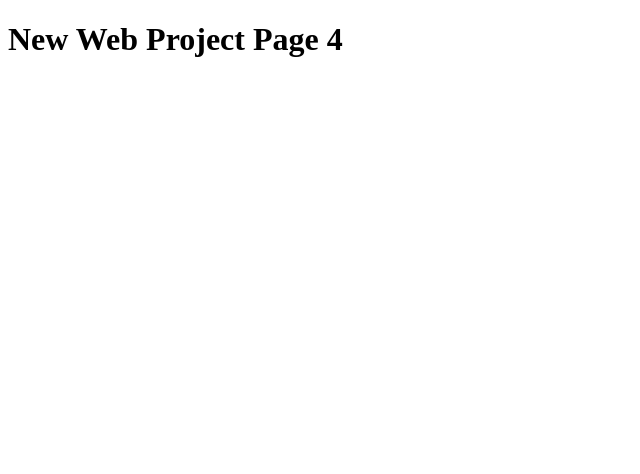
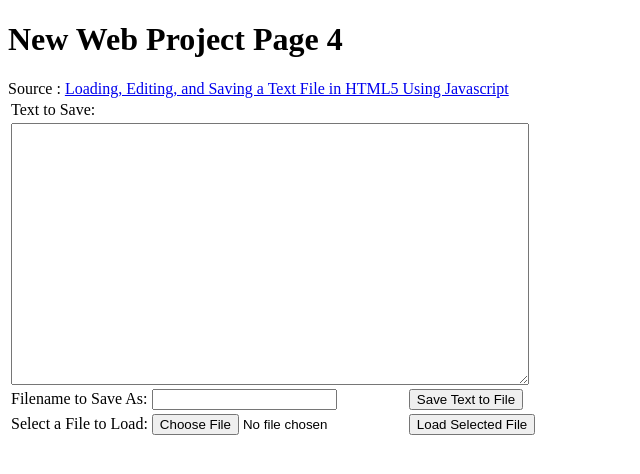
Before and after one commit to 0lesya1317/test4_create_and_save_file, a plain HTML site: page index.html in a window 1280 px wide. Shown: the whole page, without its empty margins (0-640 px from the left). Drawn offline with Linux system fonts and the light colour scheme.

Commit message:
actual code
load from local file to textarea + edit textarea + save from textarea to
file

```diff
--- a/index.html
+++ b/index.html
@@ -7,5 +7,81 @@
 	</head>
 	<body>
 		<h1>New Web Project Page 4</h1>
+
+		Source : <a href="https://thiscouldbebetter.wordpress.com/2012/12/18/loading-editing-and-saving-a-text-file-in-html5-using-javascrip/">Loading, Editing, and Saving a Text File in HTML5 Using Javascript</a>
+		<table>
+			<tr>
+				<td>Text to Save:</td>
+			</tr>
+			<tr>
+				<td colspan="3">
+					<textarea id="inputTextToSave" style="width:512px;height:256px"> </textarea>
+				</td>
+			</tr>
+			<tr>
+				<td>Filename to Save As:</td>
+				<td>
+				<input id="inputFileNameToSaveAs"></input></td>
+				<td>
+				<button onclick="saveTextAsFile()">
+					Save Text to File
+				</button></td>
+			</tr>
+			<tr>
+				<td>Select a File to Load:</td>
+				<td>
+				<input type="file" id="fileToLoad">
+				</td>
+				<td>
+				<button onclick="loadFileAsText()">
+					Load Selected File
+				</button><td>
+			</tr>
+		</table>
+
+		<script type='text/javascript'>
+			function saveTextAsFile() {
+				var textToWrite = document.getElementById("inputTextToSave").value;
+				var textFileAsBlob = new Blob([textToWrite], {
+					type : 'text/plain'
+				});
+				var fileNameToSaveAs = document.getElementById("inputFileNameToSaveAs").value;
+
+				var downloadLink = document.createElement("a");
+				downloadLink.download = fileNameToSaveAs;
+				downloadLink.innerHTML = "Download File";
+				if (window.webkitURL != null) {
+					// Chrome allows the link to be clicked
+					// without actually adding it to the DOM.
+					downloadLink.href = window.webkitURL.createObjectURL(textFileAsBlob);
+				} else {
+					// Firefox requires the link to be added to the DOM
+					// before it can be clicked.
+					downloadLink.href = window.URL.createObjectURL(textFileAsBlob);
+					downloadLink.onclick = destroyClickedElement;
+					downloadLink.style.display = "none";
+					document.body.appendChild(downloadLink);
+				}
+
+				downloadLink.click();
+			}
+
+			function destroyClickedElement(event) {
+				document.body.removeChild(event.target);
+			}
+
+			function loadFileAsText() {
+				var fileToLoad = document.getElementById("fileToLoad").files[0];
+
+				var fileReader = new FileReader();
+				fileReader.onload = function(fileLoadedEvent) {
+					var textFromFileLoaded = fileLoadedEvent.target.result;
+					document.getElementById("inputTextToSave").value = textFromFileLoaded;
+				};
+				fileReader.readAsText(fileToLoad, "UTF-8");
+			}
+
+		</script>
+
 	</body>
 </html>
```
Lines whose indentation alone changed are shown as unchanged.
